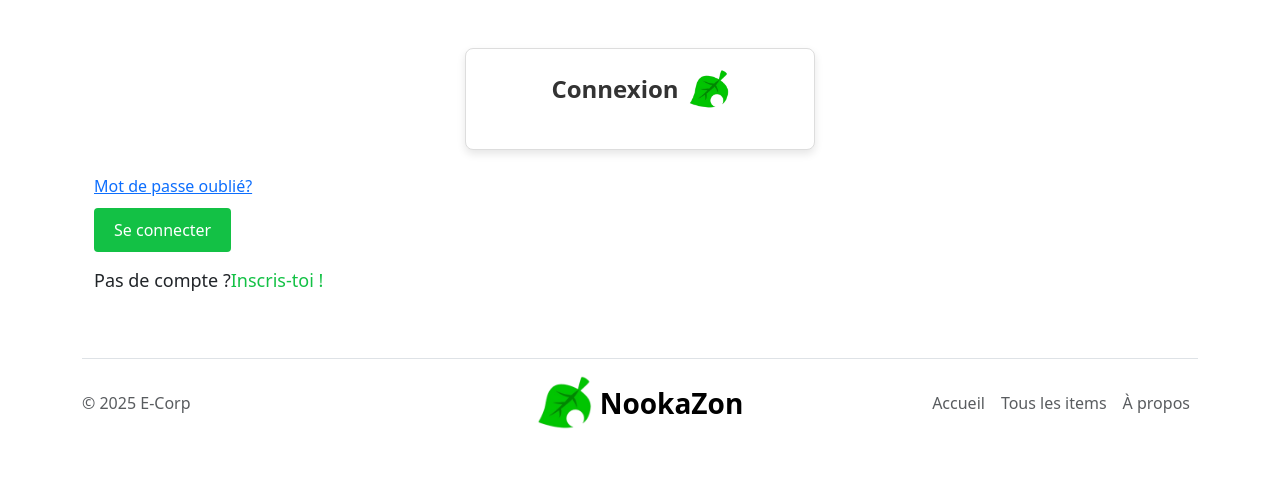
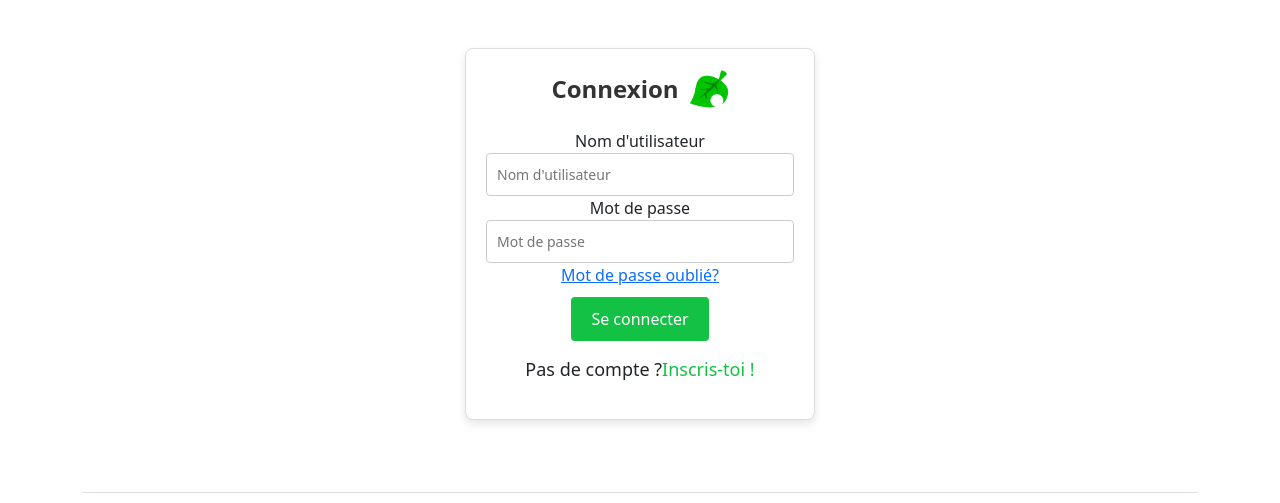
Before and after one commit to Sluyer/php-blog, a PHP site: template src/views/auth/login.twig in a window 1280 px wide. Shown: the part 76-579 px from the top of the page. Run offline with PHP 8.4, Linux system fonts and the light colour scheme; the template is opened without the code that fills it, so the values that code supplies are empty; some libraries are stand-ins or nearby versions.

Commit message:
maj page login

```diff
--- a/src/views/auth/login.twig
+++ b/src/views/auth/login.twig
@@ -11,7 +11,15 @@
             <h1 class="login-title">Connexion</h1>
             <img src="/assets/logo.png" alt="Logo" class="logoconnexion">
         </div>
-      </div>
+        <div class="form-group">
+            <label for="username">Nom d'utilisateur</label>
+            <input type="text" id="username" name="username" placeholder="Nom d'utilisateur" required>
+        </div>
+        <div class="form-group">
+            <label for="password">Mot de passe</label>
+            <input type="password" id="password" name="password" placeholder="Mot de passe" required>
+        </div>
+
       <div class="form-links">
         <a href="/mdp-oublie" class="forgot-link">Mot de passe oublié?</a>
       </div>
```
